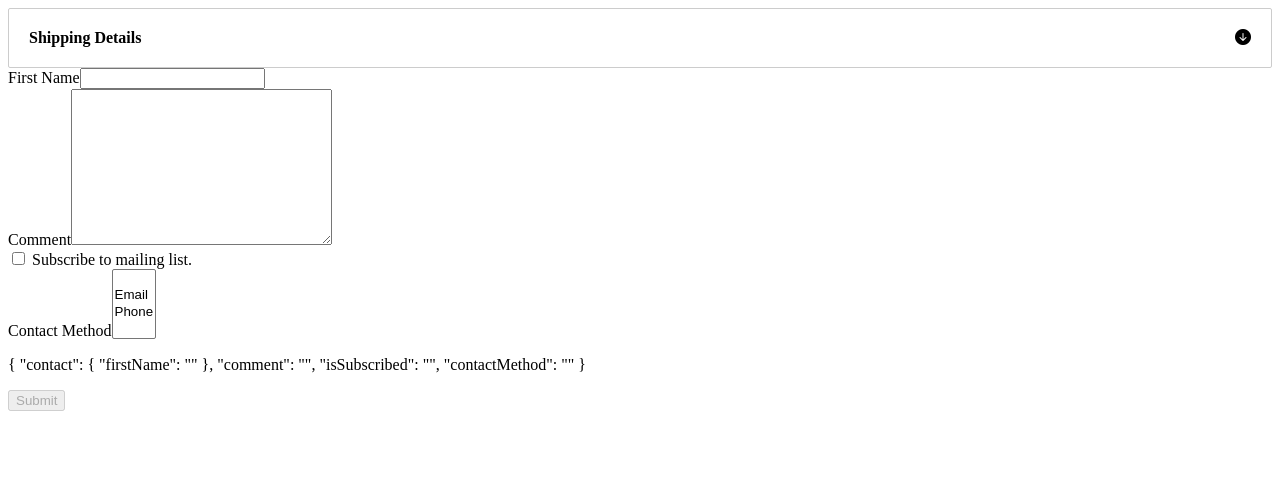
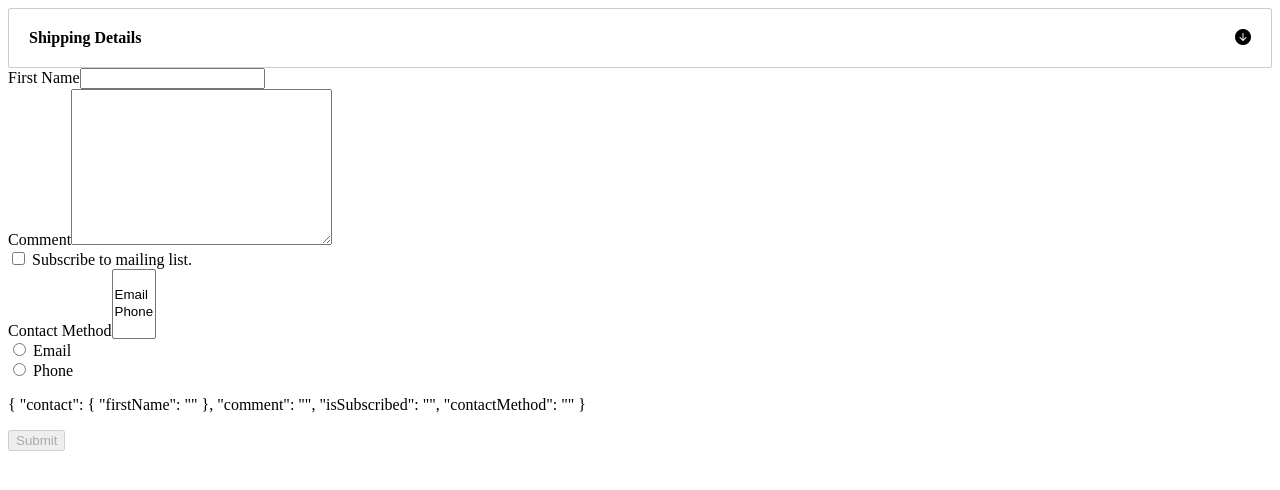
Before and after one commit to tillyninjaspace/weekfive-o-angular, an Angular app: page / in a window 1280 px wide. Shown: the top 490 px of the page. Built offline with nearby package versions, Linux system fonts and the light colour scheme.

Commit message:
radio buttons

```diff
--- a/src/app/contact-form/contact-form.component.html
+++ b/src/app/contact-form/contact-form.component.html
@@ -33,7 +33,19 @@
         <option *ngFor="let method of contactMethods" [value]="method.id">{{method.name}}</option>
     </select>
 </div>
+<div class="radio">
+    <label>
+    <input ngModel type="radio" name="contactMethod" value="1">
+        Email
+    </label>
+</div>
 
+<div class="radio">
+    <label>
+    <input ngModel type="radio" name="contactMethod" value="2">
+        Phone
+    </label>
+</div>
 
 <p>{{f.value | json }}</p>
 
```
